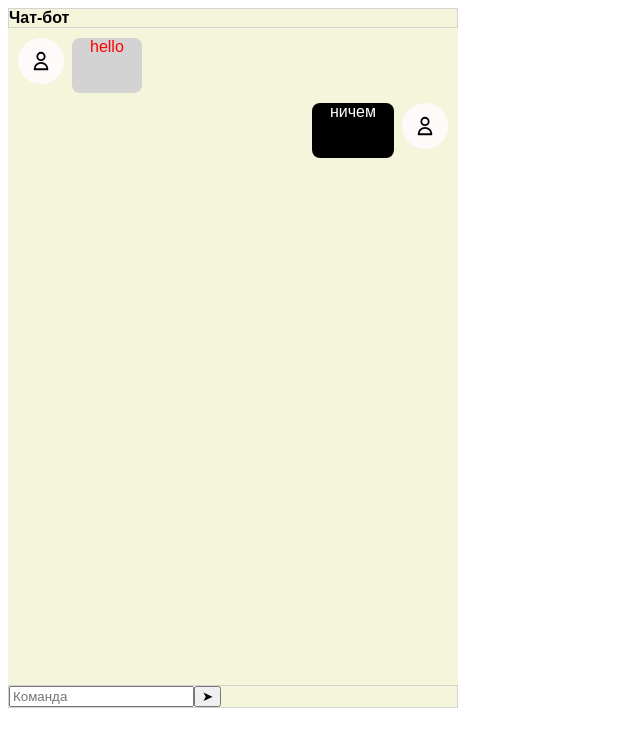
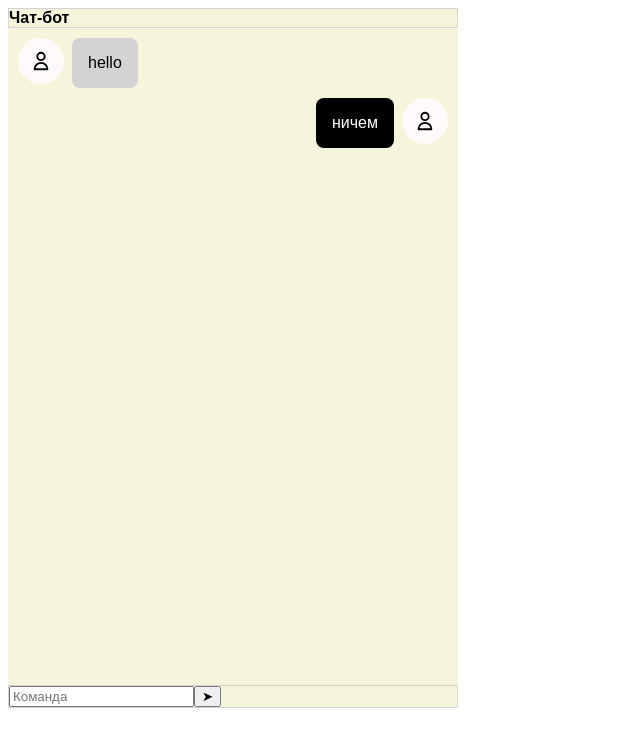
Before and after one commit to sergimax/rt-labs-test-chat-bot, an Angular app: page / in a window 1280 px wide. Shown: the top 746 px of the page, without its empty margins (0-640 px from the left). Built offline with nearby package versions, Linux system fonts and the light colour scheme.

Commit message:
fix(message): update text, style and preset data

```diff
--- a/src/app/app.component.ts
+++ b/src/app/app.component.ts
@@ -22,15 +22,5 @@ interface ICommands {
 })
 export class AppComponent {
   title = 'rt-labs-test-chat-bot';
-  constructor() {
-    this.preloadMessages();
-  }
-  preloadMessages = async () => {
-    try {
-      let messagesData: ICommands = await data;
-      console.log('messagesData', messagesData);
-    } catch (e) {
-      console.error(e);
-    }
-  };
+  messagesData: ICommands = data;
 }
--- a/src/app/message/message.component.scss
+++ b/src/app/message/message.component.scss
@@ -7,7 +7,6 @@
 }
 
 .message-text {
-  height: 55px;
   width: 55px;
 
   padding-left: 18px;
@@ -15,8 +14,9 @@
 
   border-radius: 8px;
 
+  padding: 16px;
+
   &__bot {
-    color: red;
     background-color: lightgray;
 
     margin-left: 8px;
--- a/src/app/message/message.component.ts
+++ b/src/app/message/message.component.ts
@@ -12,10 +12,4 @@ import { NgClass, NgIf } from '@angular/common';
 export class MessageComponent {
   @Input({required: true}) messageText = "";
   @Input({required: true}) isMessageFromBot = true;
-
-  // constructor(){
-  //   if (this.isMessageFromBot) {
-  //     Attr.ba
-  //   }
-  // }
 }
```
